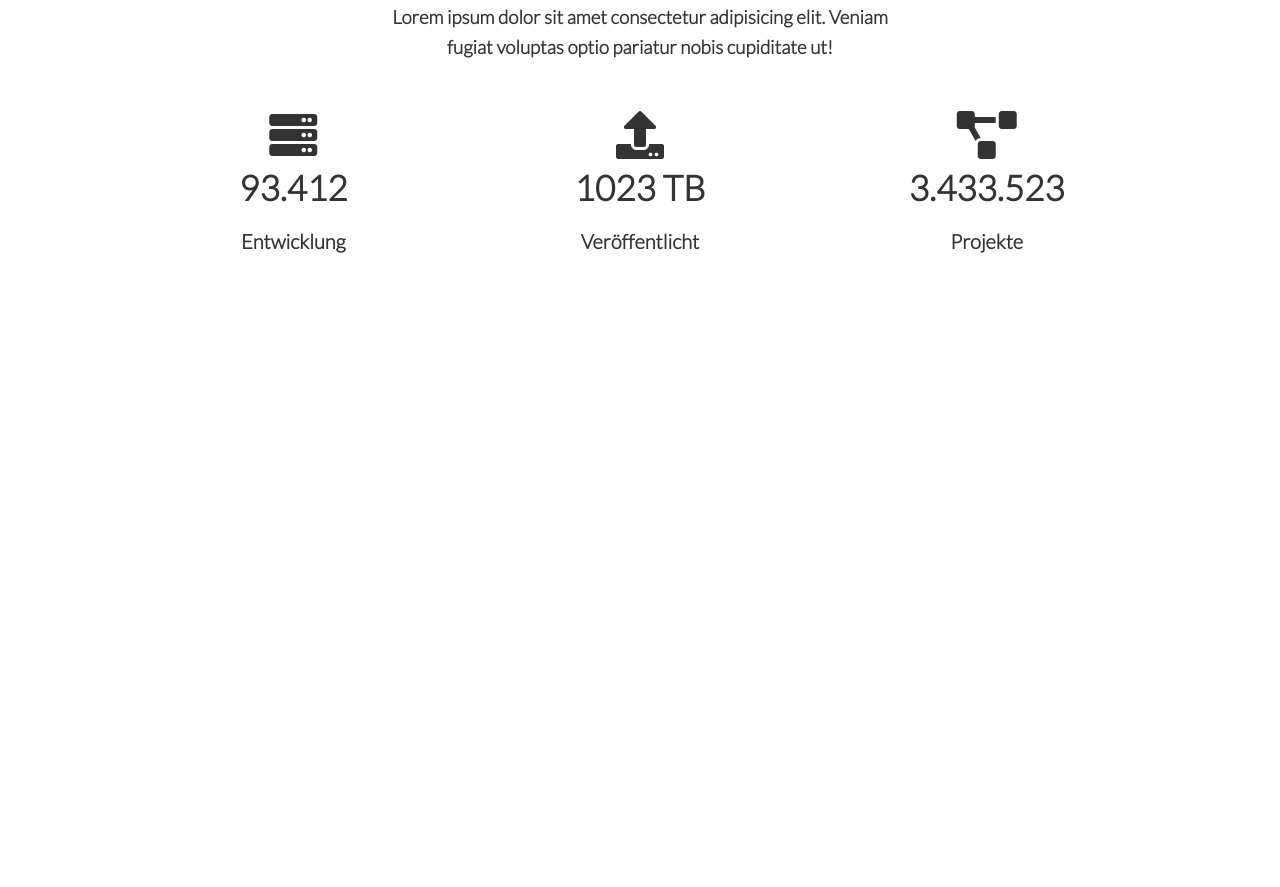
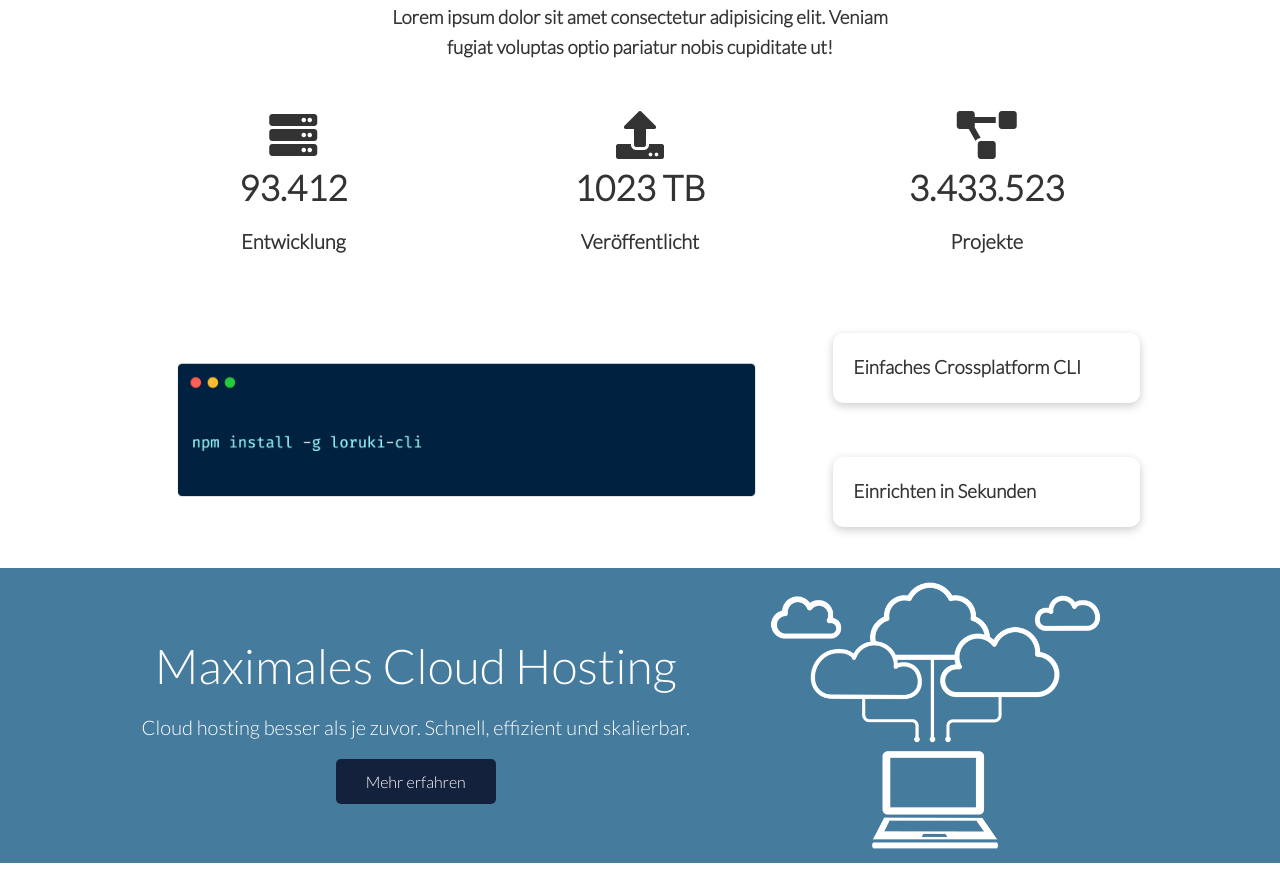
Before and after one commit to ChristianGeb/Cloudy, a plain HTML site: page index.html in a window 1280 px wide. Shown: the part 567-1454 px from the top of the page. Before the commit the page ends 882 px from the top, so only its background shows below. Drawn offline with Linux system fonts and the light colour scheme.

Commit message:
Cloud Section, Utility Classes

```diff
--- a/css/style.css
+++ b/css/style.css
@@ -1,5 +1,9 @@
 :root {
-  --primary-color: #48CAE4;
+  --primary-color: #457b9d;
+  --secondary-color: #1d3557;
+  --dark-color: #14213d;
+  --light-color: #f4f4f4;
+
 }
 
 * {
@@ -142,3 +146,18 @@ img {
   font-size: 20px;
   font-weight: bold;
 }
+
+.cli .grid {
+  grid-template-columns: repeat(3, 1fr);
+  grid-template-rows: repeat(2, 1fr);
+}
+
+.cli .grid>*:first-child {
+  grid-column: 1 / span 2;
+  grid-row: 1 / span 2;
+}
+
+.cloud .grid {
+  grid-template-columns: 4fr 3fr;
+
+}
--- a/css/utilities.css
+++ b/css/utilities.css
@@ -31,6 +31,50 @@
 
 .btn:hover {
   transform: scale(.98);
+}
+
+.bg-primary,
+.btn-primary {
+  background-color: var(--primary-color);
+  color: #fff;
+}
+
+.bg-secondary,
+.btn-secondary {
+  background-color: var(--secondary-color);
+  color: #fff;
+}
+
+.bg-dark,
+.btn-dark {
+  background-color: var(--dark-color);
+  color: #fff;
+}
+
+.bg-light,
+.btn-light {
+  background-color: var(--light-color);
+  color: #333;
+}
+
+.lead {
+  font-size: 20px;
+}
+
+.sm {
+  font-size: 1rem;
+}
+
+.md {
+  font-size: 2rem;
+}
+
+.lg {
+  font-size: 3rem;
+}
+
+.xl {
+  font-size: 4rem;
 }
 
 .text-center {
--- a/index.html
+++ b/index.html
@@ -79,6 +79,31 @@
       </div>
     </div>
   </section>
+
+  <section class="cli">
+    <div class="container grid">
+      <img src="img/cli.png" alt="">
+      <div class="card">
+        <h3>Einfaches Crossplatform CLI</h3>
+      </div>
+      <div class="card">
+        <h3>Einrichten in Sekunden</h3>
+      </div>
+    </div>
+  </section>
+
+  <section class="cloud bg-primary my-2 py-2">
+    <div class="container grid">
+      <div class="text-center">
+        <h2 class="lg">Maximales Cloud Hosting</h2>
+        <p class="lead my-1">Cloud hosting besser als je zuvor.
+          Schnell, effizient und skalierbar.
+        </p>
+        <a href="features.html" class="btn btn-dark">Mehr erfahren</a>
+      </div>
+      <img src="img/cloud.png" alt="Wolke">
+    </div>
+  </section>
 </body>
 
 </html>
```
